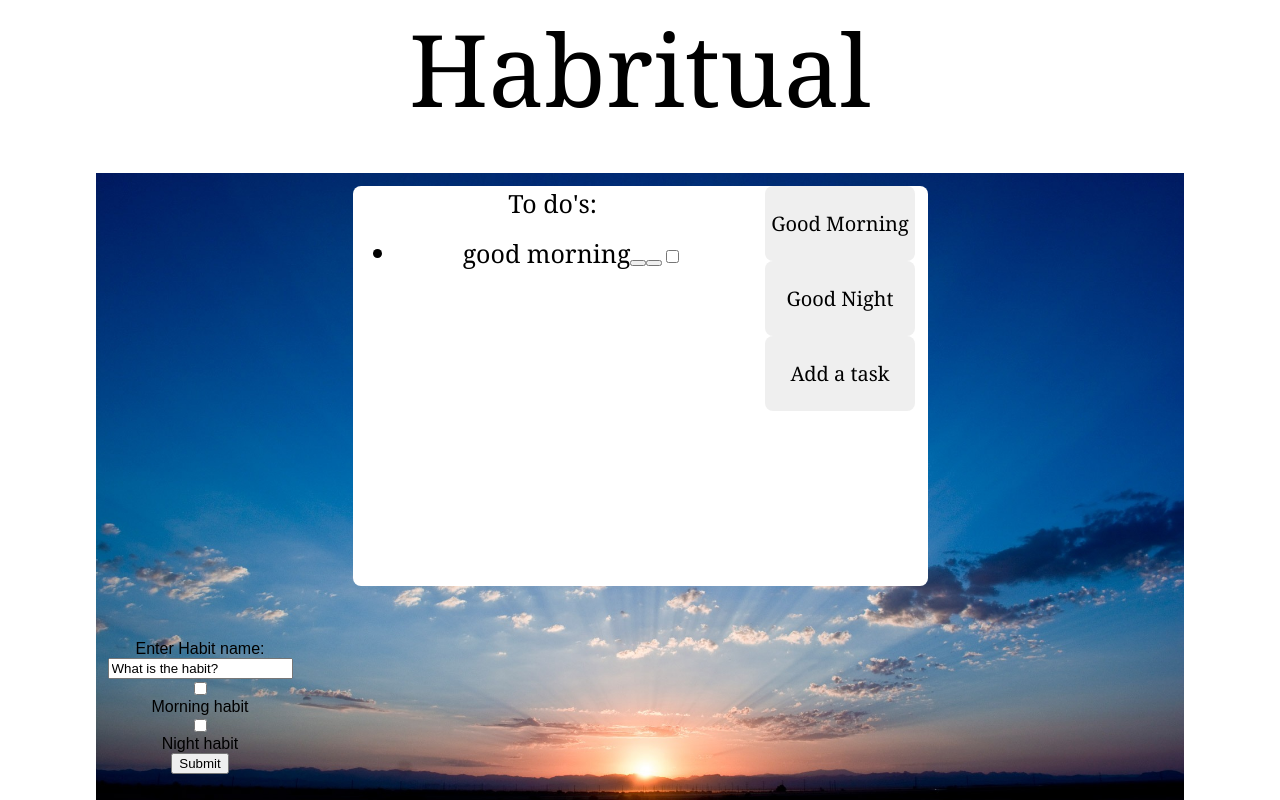
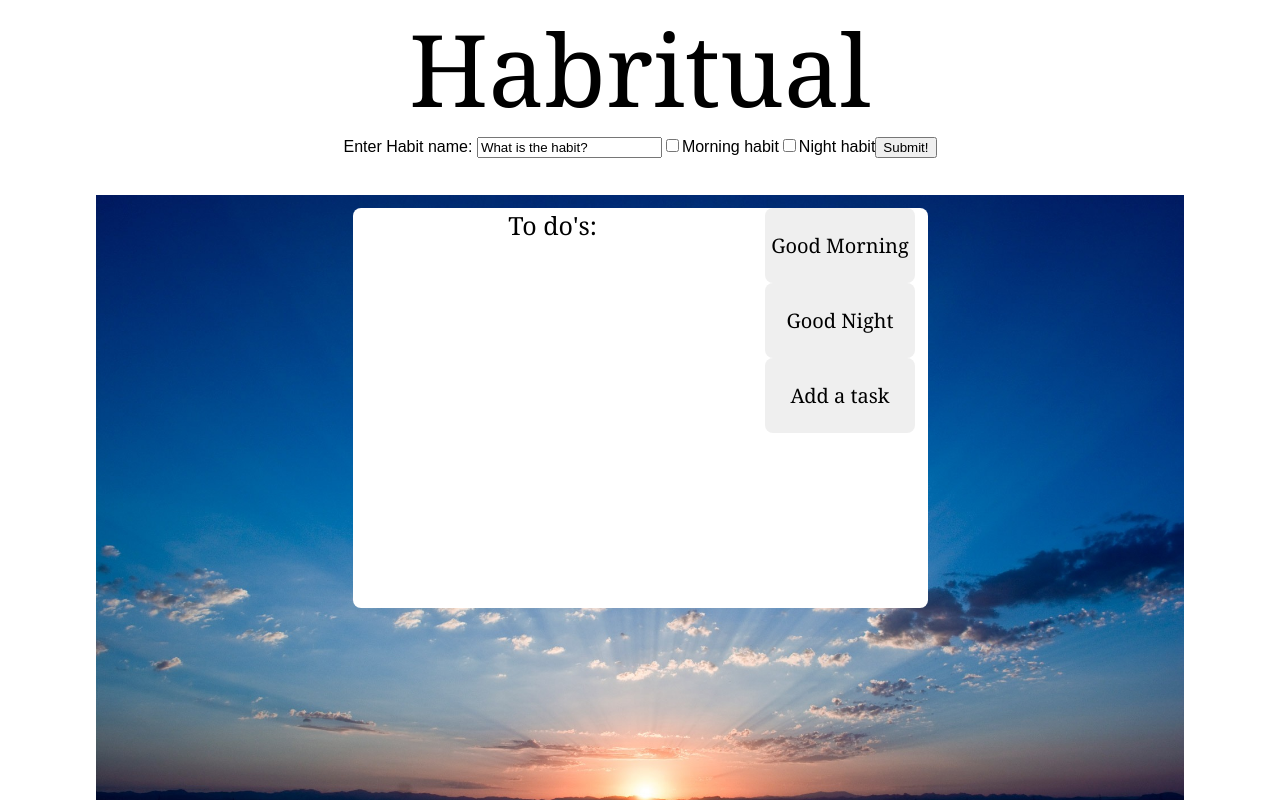
Before and after one commit to dlhxu/Habritual-react, a React (Create React App) app: page / in a window 1280 px wide. Both pictures are taken after a click on the button "Add a task". Shown: the top 800 px of the page. Built offline with nearby package versions, Linux system fonts and the light colour scheme.

Commit message:
6th commit, Habritual UI add a task feature now functional

```diff
--- a/src/App.js
+++ b/src/App.js
@@ -116,6 +116,7 @@ class HabitForm extends Component{
     this.morningChange = this.morningChange.bind(this);
     this.nightChange = this.nightChange.bind(this);
     this.dataReturn = this.dataReturn.bind(this);
+    this.formSubmit = this.formSubmit.bind(this);
   }
 
   textChange(event) {
@@ -130,7 +131,12 @@ class HabitForm extends Component{
     this.setState({night: !this.state.night,});
   }
 
-  dataReturn() {
+  formSubmit(event) {
+    event.preventDefault();
+    this.dataReturn();
+  }
+
+  dataReturn = () => {
     var habitInfo = {
       habitVal: this.state.habitVal,
       morning: this.state.morning,
@@ -138,21 +144,22 @@ class HabitForm extends Component{
     }
 
     this.props.handleSubmit(habitInfo);
+
   }
 
 
   render() {
     return (
       <div align="center">
-        <form className="habitForm" onSubmit={()=>this.props.handleSubmit()}>
         <label for="habitVal">Enter Habit name: </label>
         <input id="habitVal" type="text" value={this.state.habitVal} onChange={this.textChange}/>
         <input id="morningHabit" type="checkbox" checked={this.state.morning} onChange={this.morningChange}/>
         <label for="morningHabit">Morning habit</label>
         <input id="nightHabit" type="checkbox" checked={this.state.night} onChange={this.nightChange}/>
         <label for="nightHabit">Night habit</label>
-            <input type="submit" value="Submit" />
-        </form>
+        <button onClick={this.dataReturn}>
+          Submit!
+        </button>
       </div>
     );
   }
@@ -166,14 +173,11 @@ class HabitForm extends Component{
 
 class HabitList extends Component{
   render(){
-
-    var habits = this.props.habits.map(habit => (<Habit value={habit.habitVal} morningHabit={habit.morningHabit} id={habit.id}/>));
-    console.log(habits);
     return (
       <div name={this.props.name} className={this.props.className}>
         <header className ="List-header">To do's:  </header>
         <ul>
-          {habits}
+          {this.props.habits}
         </ul>
       </div>
     );
@@ -191,7 +195,7 @@ class App extends Component {
       // morning and night habits are initialized as empty arrays which will have Habits pushed into them
       goodMorning: true,
       showForm: false,
-      morningHabits: [{habitVal: "good morning", morningHabit: true, id: "good_morning"}],
+      morningHabits: [],
       nightHabits: [],
       numHabits: 0,
     };
@@ -222,34 +226,34 @@ class App extends Component {
 
   }
 
-  handleSubmit(formData) {
+  handleSubmit = (formData) =>  {
+      this.setState ({showForm: !this.state.showForm, });
 
       var newNum = this.state.numHabits;
       var updatedArr;
 
       if(formData.morning === true) {
-        this.newNum++;
-        this.updatedArr= this.state.morningHabits.slice();
-        this.updatedArr.push({habitVal: formData.habitVal, morningHabit: formData.morning, id: this.state.numHabits});
-        this.setState({morningHabits: this.updatedArr, numHabits: this.newNum});
+        newNum++;
+        updatedArr= this.state.morningHabits.slice();
+        updatedArr.push(<Habit value = {formData.habitVal} morningHabit = {true} id = {this.state.numHabits} />);
+        this.setState(
+          {
+            morningHabits: updatedArr,
+            numHabits: newNum
+          });
 
       }
 
       if(formData.night === true) {
-        this.newNum++;
-        this.updatedArr = this.state.nightHabits.slice();
-        this.updatedArr.push({habitVal: formData.habitVal, morningHabit: false, id: this.state.numHabits});
-        this.setState({nightHabits: this.updatedArr, numHabits: this.newNum});
+        newNum++;
+        updatedArr = this.state.nightHabits.slice();
+        updatedArr.push(<Habit value= {formData.habitVal} morningHabit = {false} id = {this.state.numHabits} />);
+        this.setState(
+          {
+            nightHabits: updatedArr,
+            numHabits: this.newNum
+          });
       }
-
-    this.setState({
-      // this causes form to be hidden
-      showForm: !this.state.showForm
-    });
-
-    console.log(this.state.morningHabits);
-
-
 
   }
 
@@ -284,6 +288,7 @@ class App extends Component {
     return (
       <div className="App">
         <header className="App-header">Habritual</header>
+        {this.state.showForm? <HabitForm className='newHabitForm' handleSubmit={this.handleSubmit}/> : null}
         <div style={background} className='Flex-container'>
 
           <HabitList name='habitList' className='Main-flex' habits={renderHabits}/>
@@ -294,7 +299,7 @@ class App extends Component {
             <Button id='new_task_btn' className='mainMenuButton' value='Add a task' onClick={()=>this.addTaskClick()}/>
           </div>
         </div>
-         {this.state.showForm? <HabitForm className='newHabitForm' onSubmit={this.handleSubmit.bind(this)}/> : null}
+
         <div>Icons made by <a href="https://www.flaticon.com/authors/smashicons" title="Smashicons">Smashicons</a> from <a href="https://www.flaticon.com/" title="Flaticon">www.flaticon.com</a> is licensed by <a href="http://creativecommons.org/licenses/by/3.0/" title="Creative Commons BY 3.0" target="_blank">CC 3.0 BY</a></div>
 
       </div>
```
Lines whose indentation alone changed are shown as unchanged.
